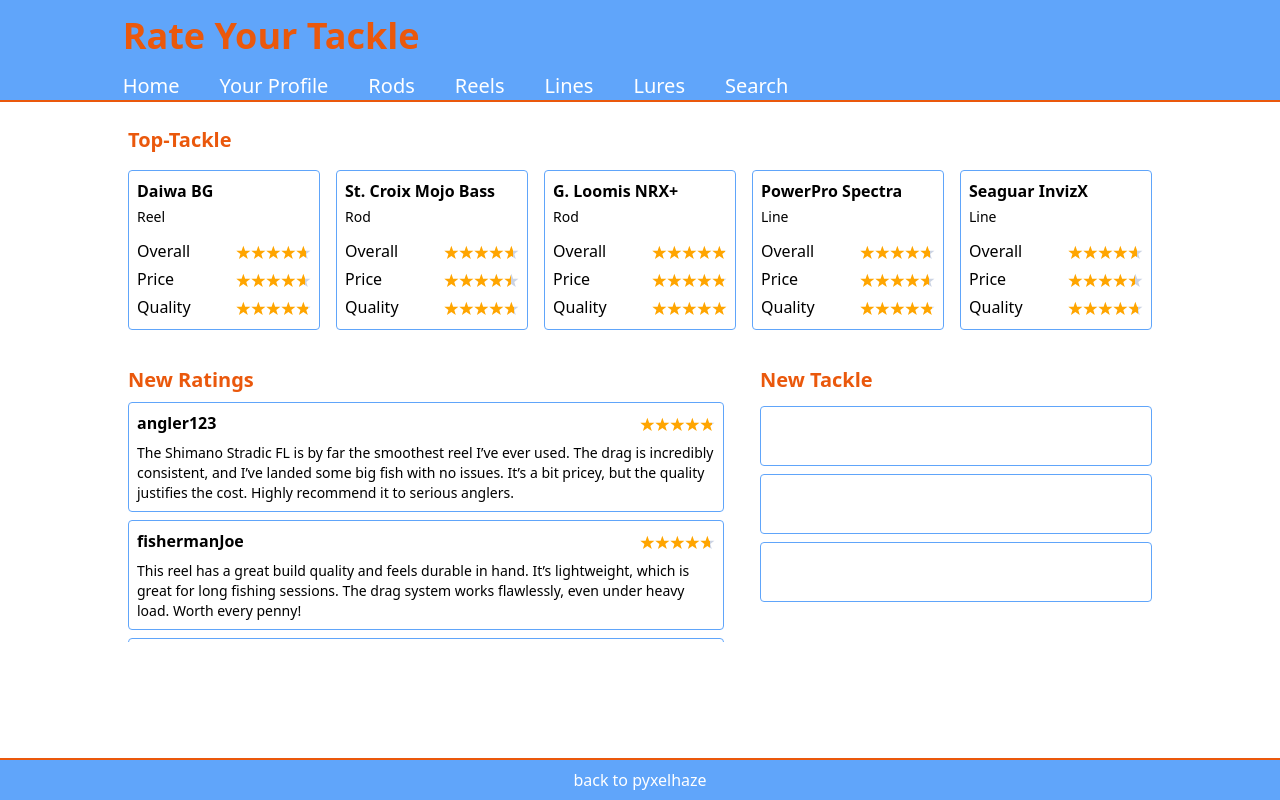
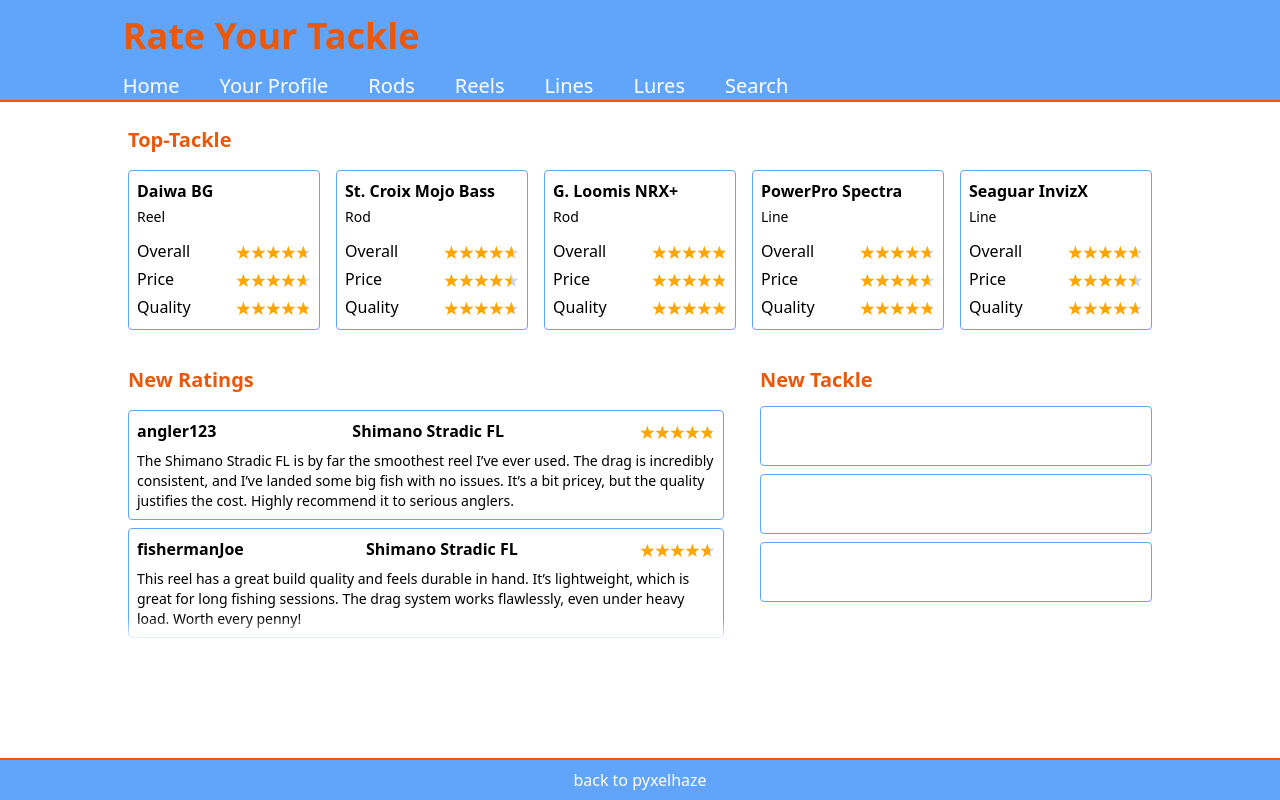
Before and after one commit to pyxelhaze/rateyourtackle, a React (Create React App) app: page / in a window 1280 px wide. Built offline with nearby package versions, Linux system fonts and the light colour scheme; data requests are answered from the project's data file.

Commit message:
set scrollbar to none

```diff
--- a/src/frontend/components/MainContainer2.js
+++ b/src/frontend/components/MainContainer2.js
@@ -6,13 +6,15 @@
     return (
         <div className="h-60 w-3/5">
             <h3 className="p-2 text-orange-600 font-bold text-xl">New Ratings</h3>
-            <div className="flex flex-col items-center h-full w-full px-2 ">
-                <div className="h-full w-full overflow-y-auto scrollbar-thin scrollbar-thumb-blue-400  scrollbar-track-transparent">
+            <div className="relative flex flex-col items-center h-full w-full px-2   ">
+                <div className="absolute top-0 left-0 w-full h-2 bg-gradient-to-b from-white to-transparent pointer-events-none"></div>
+                <div className="h-full w-full pt-2 pb-3 overflow-y-auto scrollbar-none ">
                     {tackle.map(item => (
                         item.reviews && item.reviews.map((review, index) => (
                             <div key={index} className="w-full mb-2 border rounded border-blue-400 p-2 hover:border-2 cursor-pointer">
                                 <div className="flex justify-between items-center mb-2">
                                     <p className="text-start font-semibold">{review.username}</p>
+                                    <p className="text-start font-semibold">{item.name}</p>
                                     <StarRatings
                                         rating={review.overall}
                                         starRatedColor="orange"
@@ -26,7 +28,9 @@
                         ))
                     ))}
                 </div>
+                <div className="absolute bottom-0 left-0  w-full h-6 bg-gradient-to-t from-white to-transparent pointer-events-none "></div>
             </div>
+
         </div>
     );
 };
--- a/tailwind.config.js
+++ b/tailwind.config.js
@@ -14,6 +14,7 @@
       borderRadius: {
         'scrollbar-thumb': '25px',
       },
+
     },
   },
   plugins: [
```
